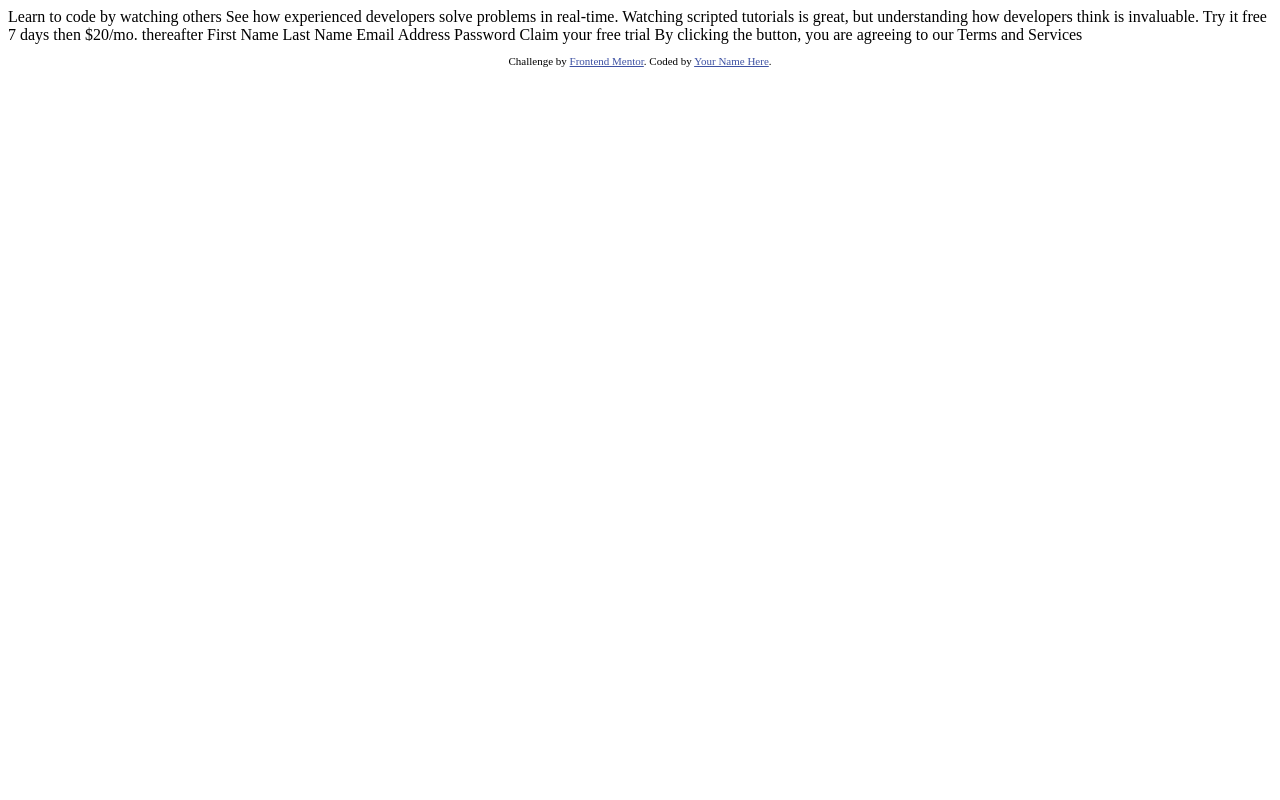
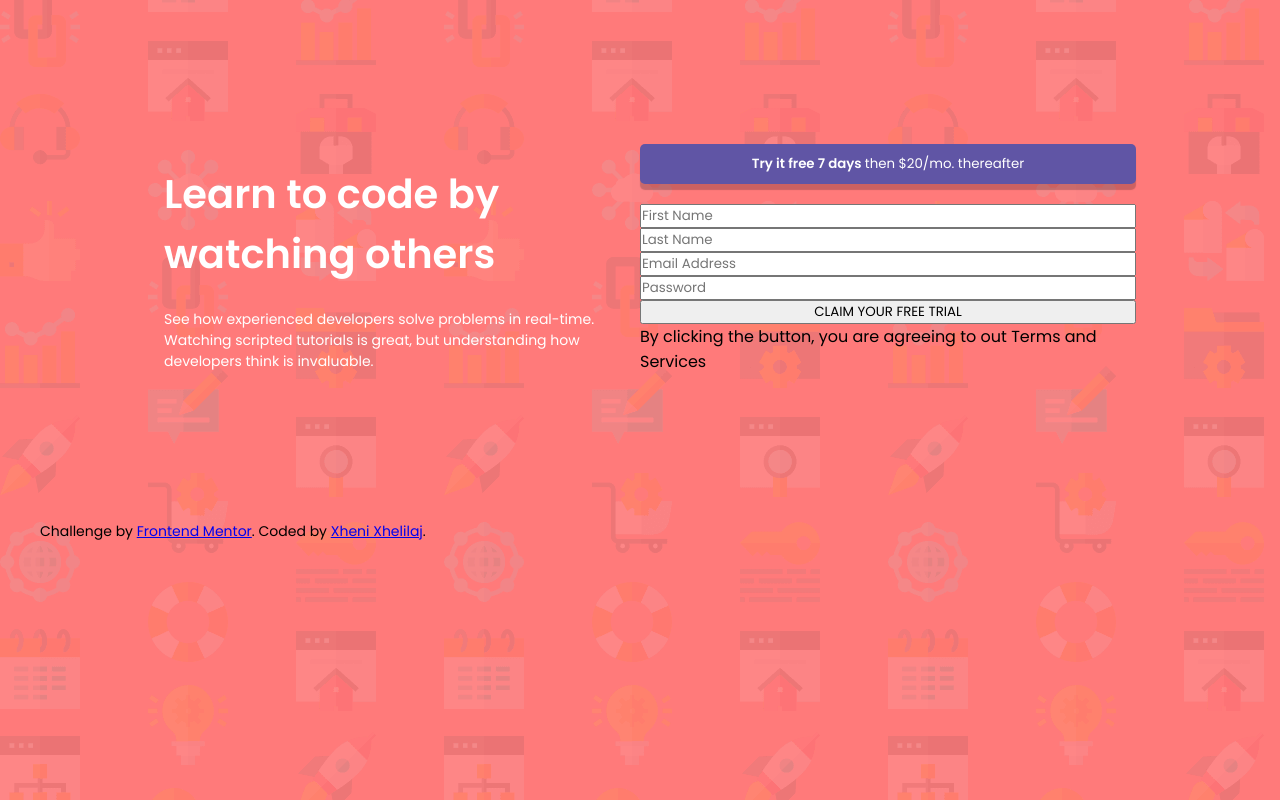
Before and after one commit to xhenixhelilaj/intro-component-with-signup-form-master, a plain HTML site: page index.html in a window 1280 px wide. Drawn offline with Linux system fonts and the light colour scheme.

Commit message:
created base and part of css

```diff
--- a/index.html
+++ b/index.html
@@ -2,41 +2,48 @@
 <html lang="en">
 <head>
   <meta charset="UTF-8">
-  <meta name="viewport" content="width=device-width, initial-scale=1.0"> <!-- displays site properly based on user's device -->
-
+  <meta name="viewport" content="width=device-width, initial-scale=1.0">
+  <link rel="stylesheet" href="style.css">
   <link rel="icon" type="image/png" sizes="32x32" href="./images/favicon-32x32.png">
 
   <title>Frontend Mentor | Intro component with sign up form</title>
 
-  <!-- Feel free to remove these styles or customise in your own stylesheet 👍 -->
-  <style>
-    .attribution { font-size: 11px; text-align: center; }
-    .attribution a { color: hsl(228, 45%, 44%); }
-  </style>
 </head>
 <body>
-
-  Learn to code by watching others
-
-  See how experienced developers solve problems in real-time. Watching scripted tutorials is great,
-  but understanding how developers think is invaluable.
-
-  Try it free 7 days then $20/mo. thereafter
-
-  First Name
-  Last Name
-  Email Address
-  Password
-
-  Claim your free trial
-
-  By clicking the button, you are agreeing to our Terms and Services
+  <main>
+    <section>
+      <div class="first">
+        <h5>Learn to code by watching others</h5>
+        <p>
+          See how experienced developers solve problems in real-time.
+          Watching scripted tutorials is great, but understanding
+          how developers think is invaluable.
+        </p>
+      </div>
+      <div class="second">
+          <button><span>Try it free 7 days </span>then $20/mo. thereafter</button>
+        <div class="form">
+          <form>
+            <input type="text" placeholder="First Name" id="first-name">
+            <input type="text" placeholder="Last Name" id="last-name">
+            <input type="email" id="email" placeholder="Email Address">
+            <input type="password" id="password" placeholder="Password">
+            <input type="submit" value="CLAIM YOUR FREE TRIAL" id="submit">
+          </form>
+          <footer>
+            By clicking the button, you are agreeing to out <span>Terms and Services</span>
+          </footer>
+        </div>
+      </div>
+    </section>
+  </main>
 
   <footer>
     <p class="attribution">
       Challenge by <a href="https://www.frontendmentor.io?ref=challenge" target="_blank">Frontend Mentor</a>.
-      Coded by <a href="#">Your Name Here</a>.
+      Coded by <a href="#">Xheni Xhelilaj</a>.
     </p>
   </footer>
+  <script src="script.js"></script>
 </body>
 </html>
--- /dev/null
+++ b/style.css
@@ -0,0 +1,58 @@
+@import url('https://fonts.googleapis.com/css2?family=Poppins:wght@400;500;600&display=swap');
+*{
+    margin: 0;
+    padding: 0;
+    box-sizing: border-box;
+    font-family: "Poppins", sans-serif;
+}
+body{
+    padding: 20px;
+    background-image: url(/images/bg-intro-desktop.png);
+    background-color:  hsl(0, 100%, 74%);
+}
+main{
+    padding: 10%;
+}
+section{
+    display: flex;
+}
+.first{
+    display: flex;
+    flex-direction: column;
+    flex-basis: 50%;
+    color: white;
+}
+h5{
+    font-size: 40px;
+    margin: 20px 0 20px 20px;
+}
+p{
+    font-size: 14px;
+    margin: 5px 0 20px 20px;
+
+}
+.second{
+    display: flex;
+    flex-basis: 50%;
+    flex-direction: column;
+}
+.second form{
+    display: flex;
+    flex-direction: column;
+}
+button{
+    color: white;
+    background-color: hsl(248, 32%, 49%);
+    border: none;
+    border-radius: 5px;
+    padding: 10px;
+    margin-bottom: 20px;
+    box-shadow: 0 6px 1px 0px hsl(0deg 0% 0% / 20%);
+    cursor: pointer;
+}
+button span{
+    font-weight: 600;
+}
+.form{
+
+}
```
Also changed, not shown: script.js (added).
